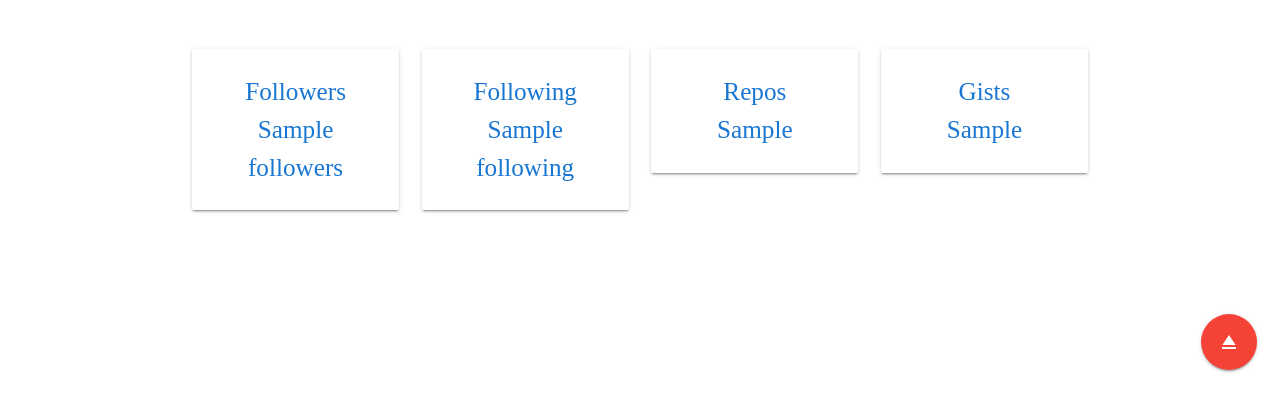
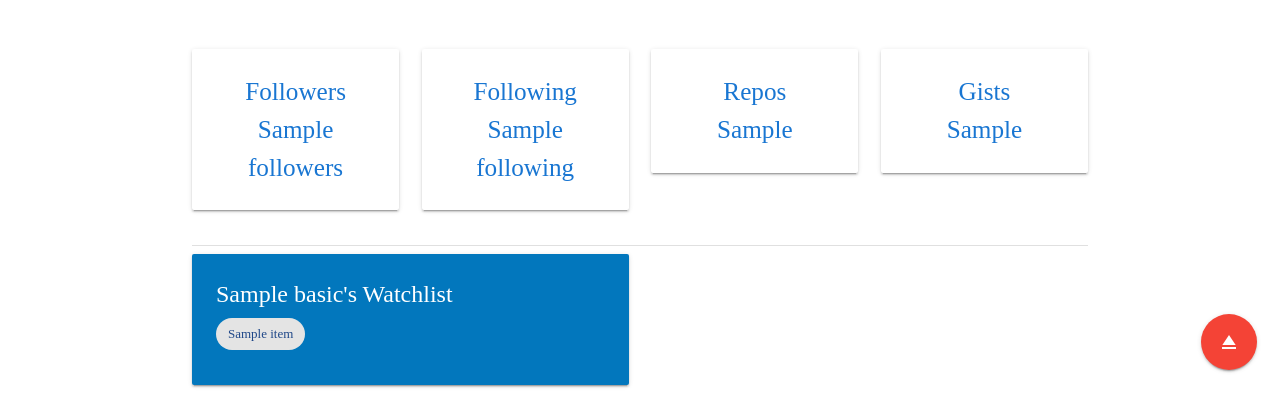
Before and after one commit to aman-roy/StalkHub, a Flask app: template templates/profile.html in a window 1280 px wide. Shown: the part 407-827 px from the top of the page. Before the commit the page ends 780 px from the top, so only its background shows below. Run offline with Flask 2, Linux system fonts and the light colour scheme; the template is opened without the code that fills it: most values are stand-ins (such as "Sample title", 1, 10 or a date in 2020); grey boxes marked "Sample" are stand-in pictures; some libraries are stand-ins or nearby versions; some web fonts are replaced.

Commit message:
watchlist implimented

```diff
--- a/templates/profile.html
+++ b/templates/profile.html
@@ -69,5 +69,29 @@
 	    		</a>
 			</div>
 		</div>
+
+		<div class="divider"></div>
+
+		<div class="row">
+			<div class="col m6 l6 s12">
+				<div class="card #0277bd light-blue darken-3">
+		            <div class="card-content white-text">
+		              <span class="card-title">{{ basic.name }}'s Watchlist</span>
+		              {% if watch != None %}
+						{% for item in watch %}
+							<div class="chip truncate"><a href="{{ item.html_url }}">{{ item.name }}</a></div>
+						{% endfor %}
+		              {% else %}
+		              	<span class="center-align"> N/A </span>
+		              {% endif %}
+		            </div>
+          		</div>
+			</div>
+			<div class="col m6 l6 s12">
+
+			</div>
+		</div>
+
+
 	</div>
 {% endblock %}
```
